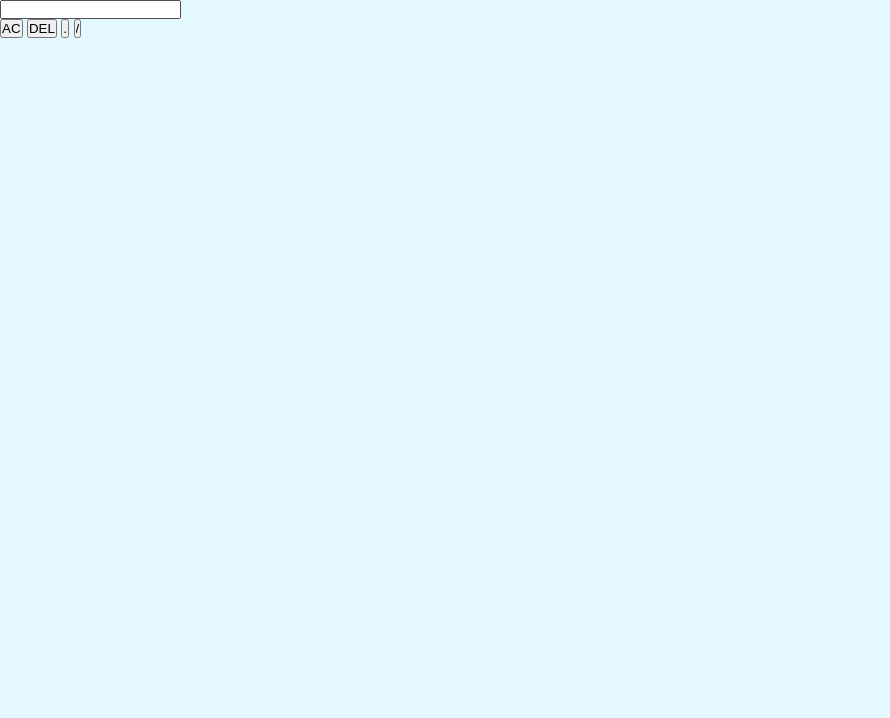
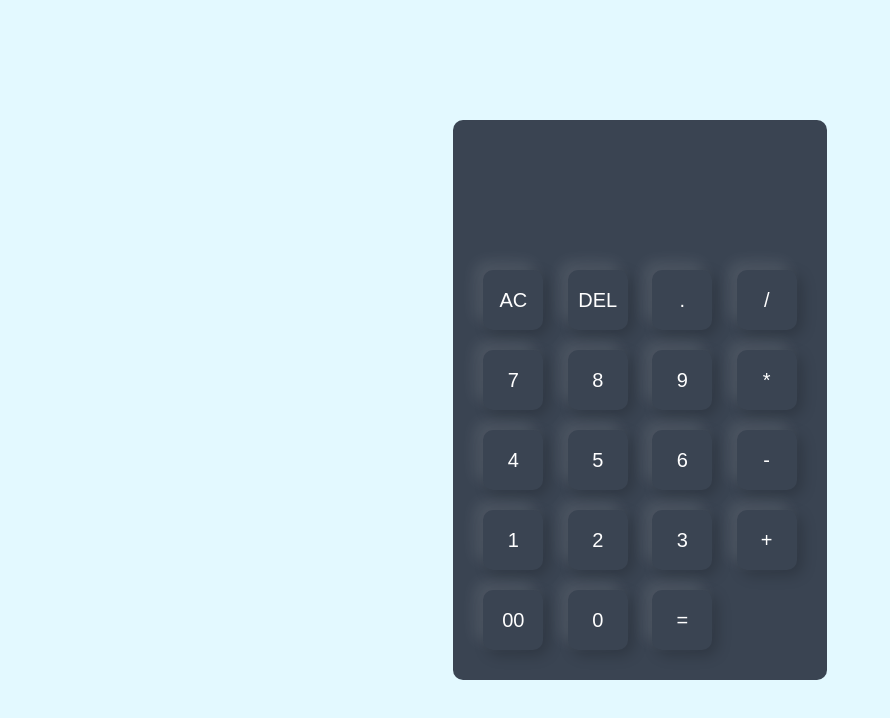
Before and after one commit to Cheris-Quessou/Calculator, a plain HTML site: page index.html in a window 1280 px wide. Shown: the whole page, without its empty margins (0-890 px from the left). Drawn offline with Linux system fonts and the light colour scheme.

Commit message:
Added more code

```diff
--- a/index.html
+++ b/index.html
@@ -7,8 +7,9 @@
     </head>
     <body>
         <div class="container">
+            <div class="calculator">
                 <form>
-                <div>
+                    <div class="display">
                         <input type="text" name="display">
                     </div>
                     <div>
@@ -17,7 +18,31 @@
                         <input type="button" value=".">
                         <input type="button" value="/">
                     </div>
+                    <div>
+                        <input type="button" value="7">
+                        <input type="button" value="8">
+                        <input type="button" value="9">
+                        <input type="button" value="*">
+                    </div>
+                    <div>
+                        <input type="button" value="4">
+                        <input type="button" value="5">
+                        <input type="button" value="6">
+                        <input type="button" value="-">
+                    </div>
+                    <div>
+                        <input type="button" value="1">
+                        <input type="button" value="2">
+                        <input type="button" value="3">
+                        <input type="button" value="+">
+                    </div>
+                    <div>
+                        <input type="button" value="00">
+                        <input type="button" value="0">
+                        <input type="button" value="=">
+                    </div>
                 </form>
+            </div>
         </div>
         <script src="script.js"></script>
     </body>
--- a/style.css
+++ b/style.css
@@ -9,4 +9,41 @@
     width: 100%;
     height: 100vh;
     background: #e3f9ff;
+    display: flex;
+    align-items: center;
+    justify-content: center;
  }
+
+ .calculator {
+    background: #3a4452;
+    padding: 20px;
+    border-radius: 10px;
+ }
+
+
+.calculator form input{
+    border: 0;
+    outline: 0;
+    width: 60px;
+    height: 60px;
+    border-radius: 10px;
+    box-shadow: -8px -8px 15px rgba(255, 255, 255, 0.1), 5px 5px 15px rgba(0, 0, 0, 0.2);
+    background: transparent;
+    font-size: 20px;
+    color: #fff;
+    cursor: pointer;
+    margin: 10px;
+}
+
+form .display {
+    display: flex;
+    justify-content: flex-end;
+    margin: 20px 0;
+}
+
+form .display input {
+    text-align: right;
+    flex: 1;
+    font-size: 45px;
+    box-shadow: none;
+}
```
Lines whose indentation alone changed are shown as unchanged.
